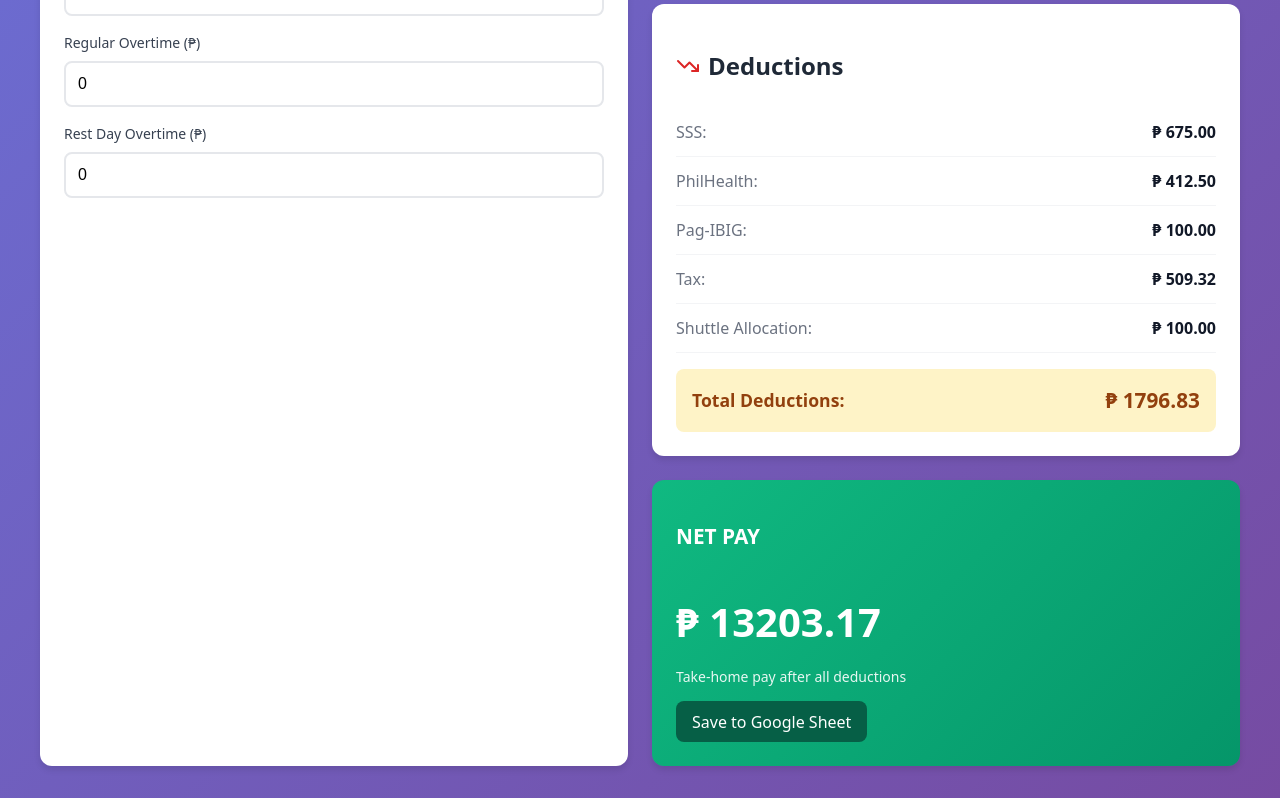
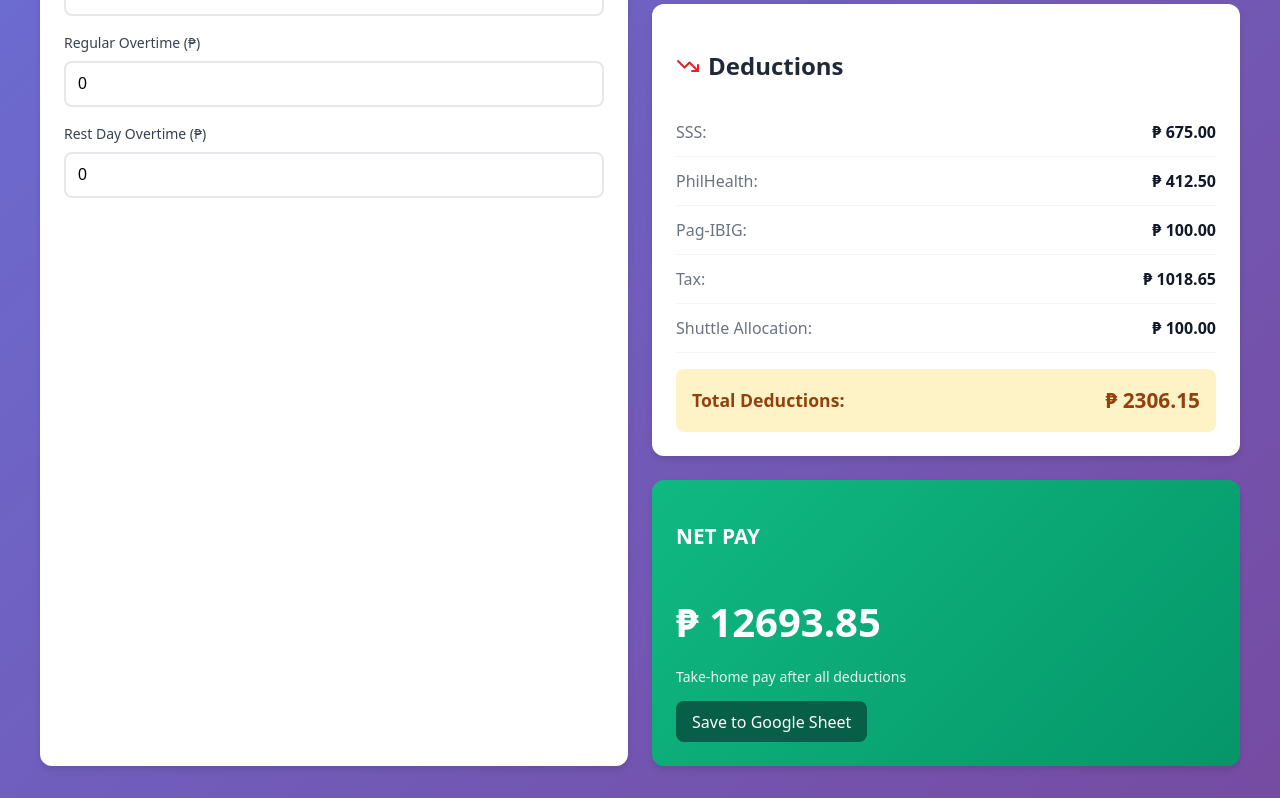
Before and after one commit to LucieSSI/PRC, a React (Vite) app in the folder prc/: page / in a window 1280 px wide. Shown: the part 1244-2042 px from the top of the page. Built offline with nearby package versions, Linux system fonts and the light colour scheme.

Commit message:
Version 1.2.1
Version 1.2.1
> Adjusted calculation from Semi-Monthly to Monthly

```diff
--- a/prc/src/App.jsx
+++ b/prc/src/App.jsx
@@ -130,7 +130,8 @@ export default function TaxCalculator() {
         const pagibig = calculatePagIbig();
         const compensationLevel = grossPay - sss - philhealth - pagibig;
         const taxBase = compensationLevel;
-        const tax = calculateTax(taxBase);
+        const taxSemi = calculateTax(taxBase);
+        const tax = taxSemi * 2;
         const shuttleAllocation = 10 * 10;
         const totalDeductions = sss + philhealth + pagibig + tax + shuttleAllocation;
         const netPay = grossPay - totalDeductions;
```
